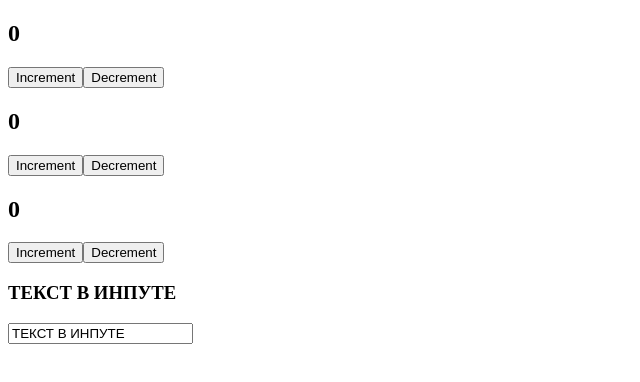
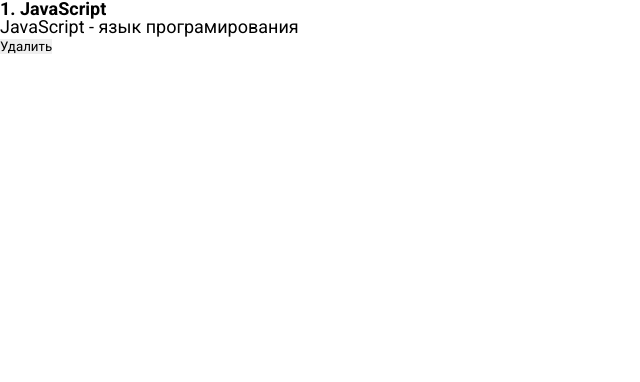
Before and after one commit to dulkahakana/post-app-learn-project, a React (Create React App) app: page / in a window 1280 px wide. Shown: the top 382 px of the page, without its empty margins (0-640 px from the left). Built offline with nearby package versions, Linux system fonts and the light colour scheme.

Commit message:
adding ./component and ./styles

```diff
--- a/package.json
+++ b/package.json
@@ -9,6 +9,7 @@
     "react": "^17.0.2",
     "react-dom": "^17.0.2",
     "react-scripts": "5.0.0",
+    "sass": "^1.49.7",
     "web-vitals": "^2.1.4"
   },
   "scripts": {
--- a/src/App.js
+++ b/src/App.js
@@ -1,22 +1,29 @@
 // импортируем реакт везде где будет реакт компонент
 import React, { useState } from 'react'
-import Counter from './components/Counter'
+// import ClassCounter from './components/ClassCounter'
+// import Counter from './components/Counter'
+import './styles/dh-normilize-v1.0.0.scss'
+import './styles/google-font-colection.scss'
+import './styles/App.scss'
 
 function App() {
 
-    const [value, setValue] = useState('ТЕКСТ В ИНПУТЕ')
+    // const [value, setValue] = useState('ТЕКСТ В ИНПУТЕ')
 
     return (
         <div className='App'>
-            <Counter/>
-            <Counter/>
-            <Counter/>
-            <h3>{value}</h3>
-            <input
-                type="text"
-                value={value}
-                onChange={event => setValue(event.target.value)}
-            />
+            <div className='post'>
+                <div className='post__content'>
+                    <strong>1. JavaScript</strong>
+                    <div>
+                        JavaScript - язык програмирования
+                    </div>
+                    <div className='post__btns'>
+                        <button>Удалить</button>
+                    </div>
+                </div>
+            </div>
+
         </div>
     )
 }
--- /dev/null
+++ b/src/components/ClassCounter.jsx
@@ -0,0 +1,31 @@
+import React from 'react'
+
+export default class ClassCounter extends React.Component {
+
+    constructor(props) {
+        super(props)
+        this.state = {
+            count: 0
+        }
+        this.increment = this.increment.bind(this)
+        this.decrement = this.decrement.bind(this)
+    }
+
+    increment() {
+        this.setState({ count: this.state.count + 1 })
+    }
+    decrement() {
+        this.setState({ count: this.state.count - 1 })
+    }
+
+    render() {
+        return (
+            <div>
+                <h2>Class Counter:</h2>
+                <h2>{this.state.count}</h2>
+                <button onClick={this.increment}>Increment</button>
+                <button onClick={this.decrement}>Decrement</button>
+            </div>
+        )
+    }
+}
--- a/src/components/Counter.jsx
+++ b/src/components/Counter.jsx
@@ -8,6 +8,7 @@
     const decrement = () => setCount(count - 1)
 
     return <div>
+        <h2>Function Counter</h2>
         <h2>{count}</h2>
         <button onClick={increment}>Increment</button>
         <button onClick={decrement}>Decrement</button>
--- /dev/null
+++ b/src/styles/dh-normilize-v1.0.0.scss
@@ -0,0 +1,95 @@
+:root {
+  // font-size: calc(1vw + 0.7);
+  font-size: 14px;
+  @media (min-width: 50em) {
+    font-size: 1.125em;
+  }
+}
+
+* {
+  padding: 0;
+  margin: 0;
+  border: 0;
+}
+
+*,
+*:before,
+*:after {
+  -moz-box-sizing: border-box;
+  -webkit-box-sizing: border-box;
+  box-sizing: border-box;
+}
+
+:focus,
+:active {
+  outline: none;
+}
+
+a:focus,
+a:active {
+  outline: none;
+}
+
+nav,
+footer,
+header,
+aside {
+  display: block;
+}
+
+html,
+body {
+  height: 100%;
+  width: 100%;
+  font-size: 100%;
+  line-height: 1;
+  -ms-text-size-adjust: 100%;
+  -moz-text-size-adjust: 100%;
+  -webkit-text-size-adjust: 100%;
+}
+
+input,
+button,
+textarea {
+  font-family: inherit;
+}
+
+input::-ms-clear {
+  display: none;
+}
+
+button {
+  cursor: pointer;
+}
+
+button::-moz-focus-inner {
+  padding: 0;
+  border: 0;
+}
+
+a,
+a:visited {
+  text-decoration: none;
+}
+
+a:hover {
+  text-decoration: none;
+}
+
+ul li {
+  list-style: none;
+}
+
+img {
+  vertical-align: top;
+}
+
+h1,
+h2,
+h3,
+h4,
+h5,
+h6 {
+  font-size: inherit;
+  font-weight: inherit;
+}
--- /dev/null
+++ b/src/styles/google-font-colection.scss
@@ -0,0 +1,5 @@
+@import url('https://fonts.googleapis.com/css2?family=Roboto:ital,wght@0,100;0,300;0,400;0,500;0,700;0,900;1,100;1,300;1,400;1,500;1,700;1,900&display=swap');
+
+body {
+    font-family: 'Roboto', sans-serif;
+}
```
Also changed, not shown: src/styles/App.scss (added), 1 other file (tests, documents, lock files or other folders).
